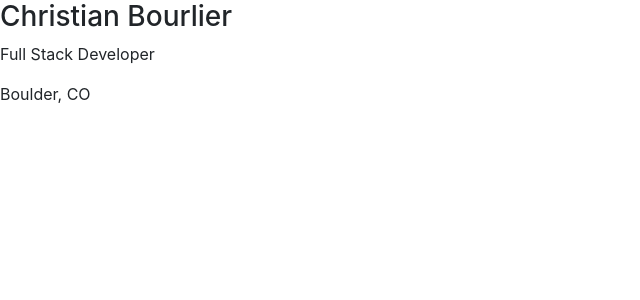
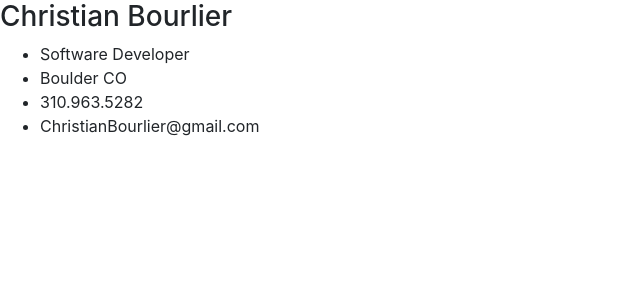
Before and after one commit to feelgreatfoodie/Christian-Bourlier-FB, an Angular app: page / in a window 1280 px wide. Shown: the top 300 px of the page, without its empty margins (0-640 px from the left). Built offline with nearby package versions, Linux system fonts and the light colour scheme.

Commit message:
left side container created

```diff
--- a/src/app/app.component.html
+++ b/src/app/app.component.html
@@ -1 +1 @@
-<app-profile></app-profile>
+<app-left-column></app-left-column>
--- a/src/app/app.module.ts
+++ b/src/app/app.module.ts
@@ -2,12 +2,14 @@ import { BrowserModule } from '@angular/platform-browser'
 import { NgModule } from '@angular/core'
 
 import { AppComponent } from './app.component'
-import { ProfileComponent } from './components/profile/profile.component'
+import { ProfileComponent } from './components/profile/profile.component';
+import { LeftColumnComponent } from './components/left-column/left-column.component'
 
 @NgModule({
   declarations: [
     AppComponent,
-    ProfileComponent
+    ProfileComponent,
+    LeftColumnComponent
   ],
   imports: [
     BrowserModule
--- /dev/null
+++ b/src/app/components/left-column/left-column.component.html
@@ -0,0 +1 @@
+<app-profile></app-profile>
--- /dev/null
+++ b/src/app/components/left-column/left-column.component.ts
@@ -0,0 +1,17 @@
+import { Component, OnInit } from '@angular/core'
+
+import { Profile } from '../../models/Profile'
+
+@Component({
+  selector: 'app-left-column',
+  templateUrl: './left-column.component.html',
+  styleUrls: ['./left-column.component.css']
+})
+export class LeftColumnComponent implements OnInit {
+
+  constructor() { }
+
+  ngOnInit() {
+  }
+
+}
--- a/src/app/components/profile/profile.component.html
+++ b/src/app/components/profile/profile.component.html
@@ -1,3 +1,7 @@
-<h3>{{ user.firstName }} {{ user.lastName }}</h3>
-<p>{{ user.specialty }}</p>
-<p>{{ user.location }}</p>
+<h3>{{ profile.firstName }} {{ profile.lastName }}</h3>
+<ul>
+  <li>{{ profile.specialty }}</li>
+  <li>{{ profile.location }}</li>
+  <li>{{ profile.contactInfo.phone }}</li>
+  <li>{{ profile.contactInfo.email }}</li>
+</ul>
--- a/src/app/components/profile/profile.component.ts
+++ b/src/app/components/profile/profile.component.ts
@@ -1,6 +1,6 @@
 import { Component, OnInit } from '@angular/core'
 
-import { User } from '../../models/User'
+import { Profile } from '../../models/Profile'
 
 @Component({
   selector: 'app-profile',
@@ -9,25 +9,26 @@ import { User } from '../../models/User'
 })
 
 export class ProfileComponent implements OnInit {
-  user: User
+  profile: Profile
 
   constructor() {
-    this.user = {
+  }
+
+
+  ngOnInit() {
+    this.profile = {
       firstName: 'Christian',
       lastName: 'Bourlier',
-      location: 'Boulder, CO',
-      specialty: 'Full Stack Developer',
+      location: 'Boulder  CO',
+      specialty: 'Software Developer',
 
       contactInfo: {
         phone: '310.963.5282',
-        email: 'christianbourlier@gmail.com',
+        email: 'ChristianBourlier@gmail.com',
         github: 'https://github.com/feelgreatfoodie',
         linkedIn: 'https://linkedin.com/in/christianbourlier/'
       }
     }
   }
 
-
-  ngOnInit() { }
-
 }
--- a/src/app/models/User.ts
+++ b/src/app/models/Profile.ts
@@ -1,4 +1,4 @@
-export interface User {
+export interface Profile {
   firstName: string,
   lastName: string,
   location: string,
```
Also changed, not shown: src/app/components/left-column/left-column.component.css (added), 1 other file (tests, documents, lock files or other folders).
